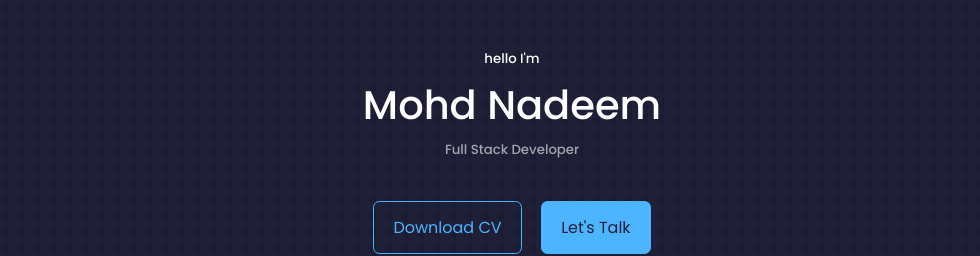
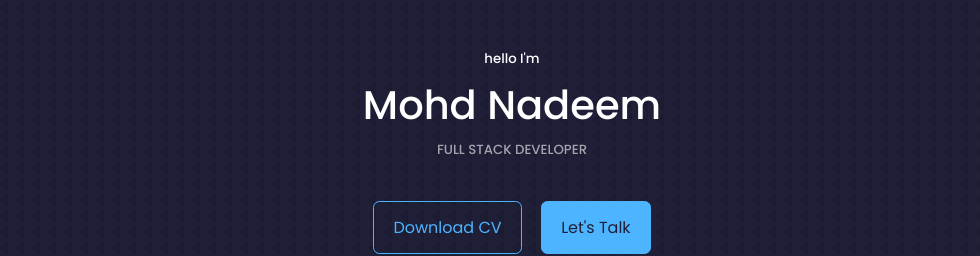
Before and after one commit to codewithnadeem14502/PORTFOLIO, a React (Create React App) app: page / in a window 1280 px wide. Shown: the top 256 px of the page, without its empty margins (128-1108 px from the left). Built offline with nearby package versions, Linux system fonts and the light colour scheme.

Commit message:
updated the header

```diff
--- a/src/components/header/Header.jsx
+++ b/src/components/header/Header.jsx
@@ -10,7 +10,7 @@ export const Header = () => {
 
       <h5>hello I'm</h5>
       <h1>Mohd Nadeem</h1>
-      <h5 className="text-light">Full Stack Developer</h5>
+      <h5 className="text-light">FULL STACK DEVELOPER</h5>
       <CTA/>
       <HeaderSocials/>
       <div className="me">
```
